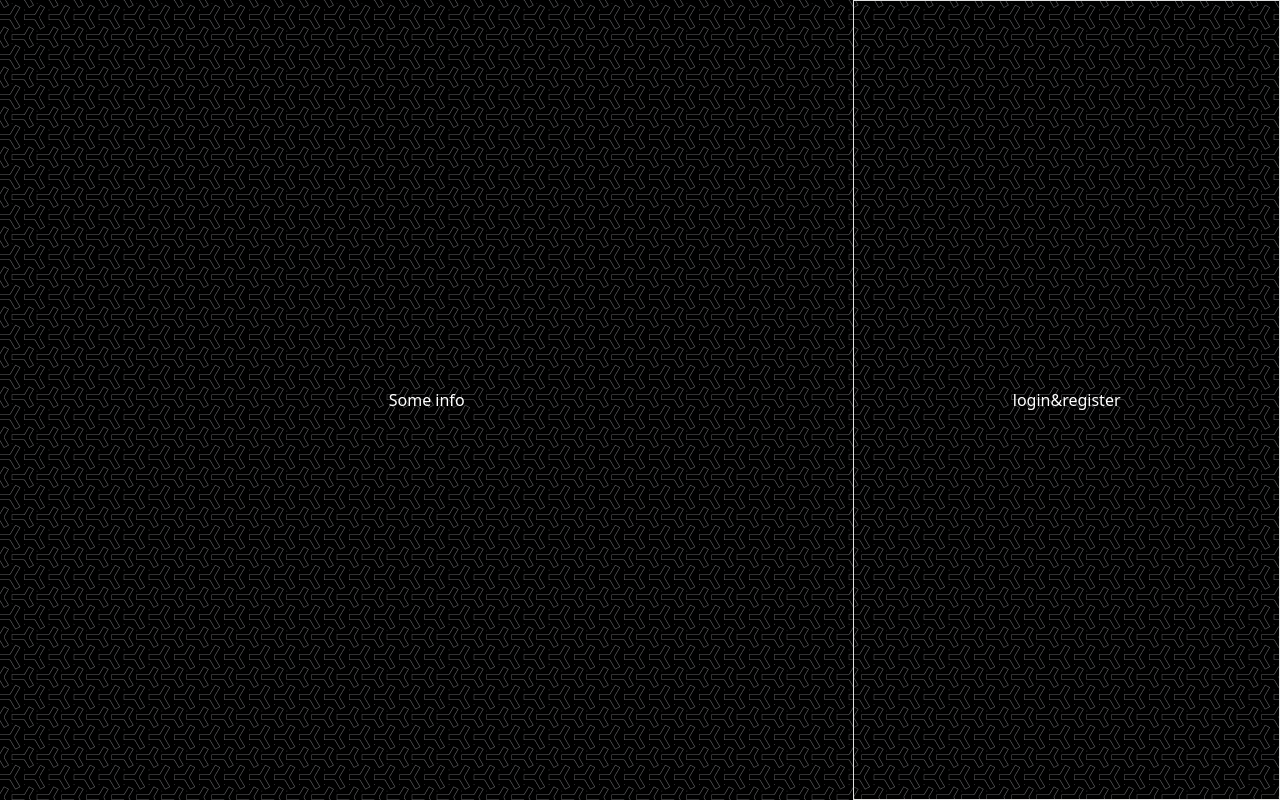
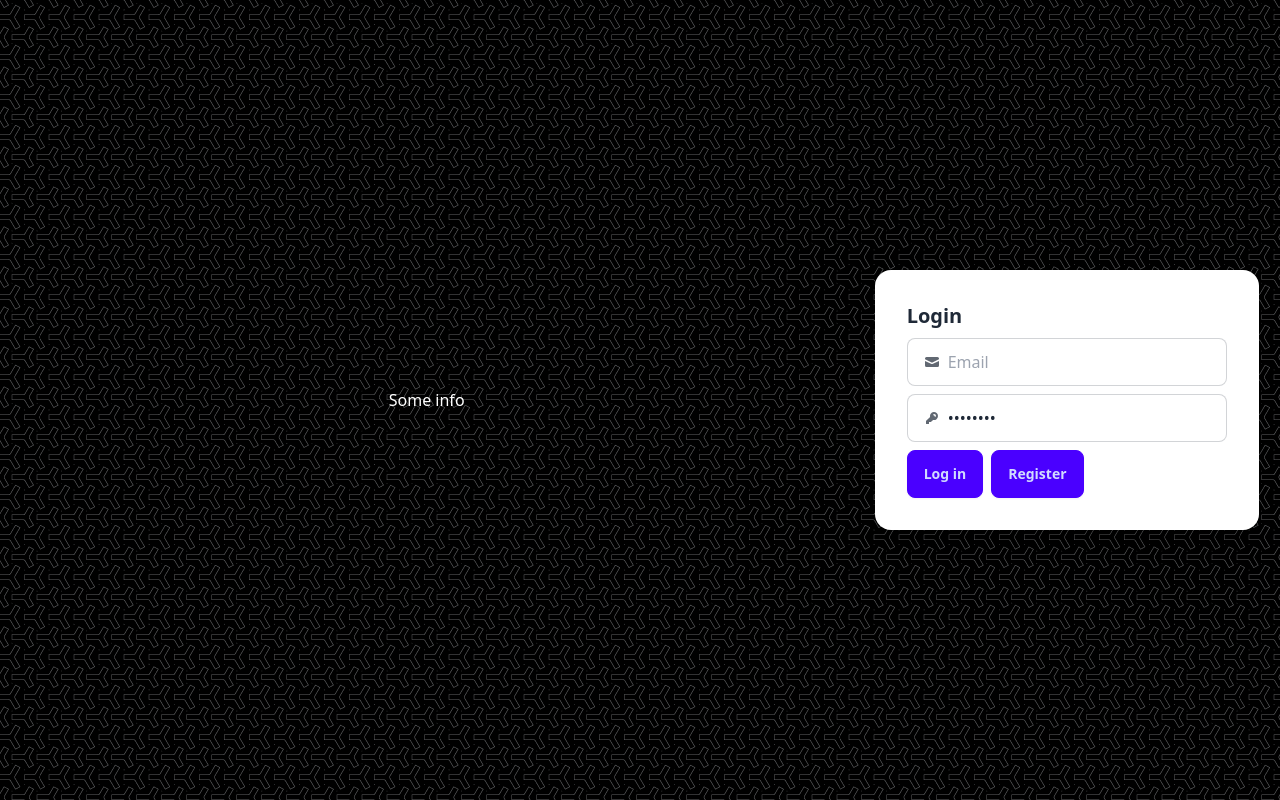
Before and after one commit to A64-React-Team-3/Final-Project-Messenger, a React (Vite) app: page / in a window 1280 px wide. Built offline with nearby package versions, Linux system fonts and the light colour scheme.

Commit message:
added Login component with initial css

```diff
--- a/src/Views/Anonymous/Anonymous.css
+++ b/src/Views/Anonymous/Anonymous.css
@@ -23,6 +23,5 @@
     justify-content: center;
     align-items: center;
     height: 100%;
-    border: solid 1px #e0e0e0;
-    color: white;
+
 }
--- a/src/Views/Anonymous/Anonymous.tsx
+++ b/src/Views/Anonymous/Anonymous.tsx
@@ -1,10 +1,16 @@
+import Login from "../Login/Login";
 import "./Anonymous.css";
+import { useState } from "react";
 
 export default function Anonymous() {
+  const [showLogin, setShowLogin] = useState(true);
+
   return (
     <div className="main-anonymous-view">
       <div className="app-info">Some info</div>
-      <div className="login-register-form">login&register</div>
+      <div className="login-register-form">
+        <Login />
+      </div>
     </div>
   );
 };
--- /dev/null
+++ b/src/Views/Login/Login.tsx
@@ -0,0 +1,43 @@
+import './Login.css';
+
+export default function Login() {
+
+  return (
+    <div className="card bg-base-100 w-96 shadow-xl">
+      <div className="card-body">
+        <h2 className="card-title">Login</h2>
+        <label className="input input-bordered flex items-center gap-2">
+          <svg
+            xmlns="http://www.w3.org/2000/svg"
+            viewBox="0 0 16 16"
+            fill="currentColor"
+            className="h-4 w-4 opacity-70">
+            <path
+              d="M2.5 3A1.5 1.5 0 0 0 1 4.5v.793c.026.009.051.02.076.032L7.674 8.51c.206.1.446.1.652 0l6.598-3.185A.755.755 0 0 1 15 5.293V4.5A1.5 1.5 0 0 0 13.5 3h-11Z" />
+            <path
+              d="M15 6.954 8.978 9.86a2.25 2.25 0 0 1-1.956 0L1 6.954V11.5A1.5 1.5 0 0 0 2.5 13h11a1.5 1.5 0 0 0 1.5-1.5V6.954Z" />
+          </svg>
+          <input type="text" className="grow" placeholder="Email" />
+        </label>
+        <label className="input input-bordered flex items-center gap-2">
+          <svg
+            xmlns="http://www.w3.org/2000/svg"
+            viewBox="0 0 16 16"
+            fill="currentColor"
+            className="h-4 w-4 opacity-70">
+            <path
+              fillRule="evenodd"
+              d="M14 6a4 4 0 0 1-4.899 3.899l-1.955 1.955a.5.5 0 0 1-.353.146H5v1.5a.5.5 0 0 1-.5.5h-2a.5.5 0 0 1-.5-.5v-2.293a.5.5 0 0 1 .146-.353l3.955-3.955A4 4 0 1 1 14 6Zm-4-2a.75.75 0 0 0 0 1.5.5.5 0 0 1 .5.5.75.75 0 0 0 1.5 0 2 2 0 0 0-2-2Z"
+              clipRule="evenodd" />
+          </svg>
+          <input type="password" className="grow" value="password" />
+        </label>
+        <div className="card-actions justify-start">
+          <button className="btn btn-primary">Log in</button>
+          <button className="btn btn-primary">Register</button>
+        </div>
+      </div>
+    </div>
+
+  );
+}
```
Also changed, not shown: src/Views/Login/Login.css (added).
